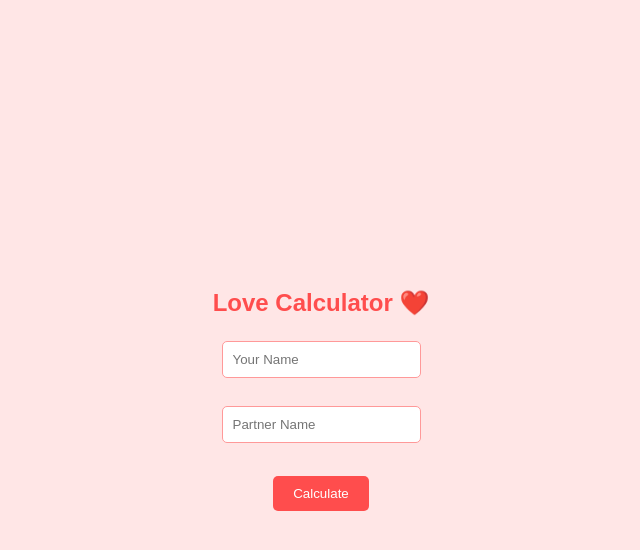
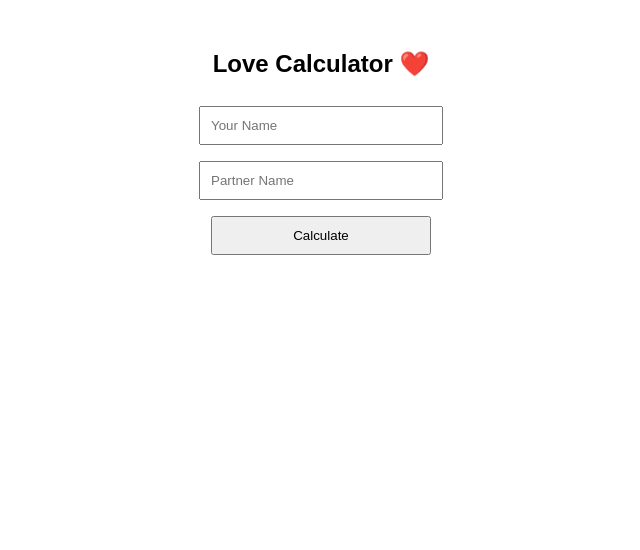
Before and after one commit to someone796/Love-calculator, a plain HTML site: page index.html in a window 1280 px wide. Shown: the whole page, without its empty margins (319-959 px from the left). Drawn offline with nearby package versions, Linux system fonts and the light colour scheme.

Commit message:
Update index.html

```diff
--- a/index.html
+++ b/index.html
@@ -1,89 +1,59 @@
 <!DOCTYPE html>
-<html lang="en">
+<html>
 <head>
-  <meta charset="UTF-8">
-  <meta name="viewport" content="width=device-width, initial-scale=1.0">
-  <title>Love Calculator ❤️</title>
+    <title>Love Calculator</title>
     <style>
         body {
-      font-family: Arial, sans-serif;
-      background: #ffe6e6;
-      display: flex;
-      flex-direction: column;
-      align-items: center;
-      justify-content: center;
-      height: 100vh;
-      margin: 0;
+            font-family: Arial;
+            text-align: center;
+            margin-top: 50px;
         }
-    h2 { color: #ff4d4d; }
-    input {
+        input, button {
             padding: 10px;
-      margin: 5px;
-      border-radius: 5px;
-      border: 1px solid #ff9999;
+            margin: 8px;
+            width: 220px;
         }
-    button {
-      padding: 10px 20px;
-      background: #ff4d4d;
-      color: white;
-      border: none;
-      border-radius: 5px;
-      cursor: pointer;
-      margin-top: 10px;
+        #result {
+            font-size: 26px;
+            margin-top: 20px;
+            color: red;
         }
-    button:hover { background: #e60000; }
-    #result { margin-top: 20px; font-size: 18px; color: #cc0000; }
-    p { font-size: 12px; color: #800000; margin-top: 10px; }
     </style>
 </head>
 <body>
 
 <h2>Love Calculator ❤️</h2>
+
 <input type="text" id="name1" placeholder="Your Name">
 <br>
 <input type="text" id="name2" placeholder="Partner Name">
 <br>
-  <button onclick="calculateLove()">Calculate</button>
+
+<!-- IMPORTANT: type="button" -->
+<button type="button" onclick="calculate()">Calculate</button>
 
 <div id="result"></div>
-  <!-- EmailJS library -->
-  <script src="https://cdn.jsdelivr.net/npm/emailjs-com@3/dist/email.min.js"></script>
+
 <script>
-    // Initialize EmailJS with your public key
-    emailjs.init("HWZI57HMZL9OkaSC4");
+function calculate() {
+    let n1 = document.getElementById("name1").value.trim().toLowerCase();
+    let n2 = document.getElementById("name2").value.trim().toLowerCase();
 
-    function calculateLove() {
-      const name1 = document.getElementById("name1").value.trim();
-      const name2 = document.getElementById("name2").value.trim();
-
-      if (!name1 || !name2) {
-        document.getElementById("result").innerText = "Please enter both names!";
+    if (n1 === "" || n2 === "") {
+        document.getElementById("result").innerText = "Enter both names";
         return;
     }
 
-      // Deterministic love calculation
-      let combined = (name1 + name2).toLowerCase();
+    // Same names = same result
+    let str = n1 + n2;
     let sum = 0;
-      for (let i = 0; i < combined.length; i++) {
-        sum += combined.charCodeAt(i);
+    for (let i = 0; i < str.length; i++) {
+        sum += str.charCodeAt(i);
     }
-      const percentage = sum % 101; // 0–100%
+    let percent = (sum % 51) + 50; // 50–100%
 
-      // Show result on page
     document.getElementById("result").innerText =
-        `❤️ Love Percentage: ${percentage}%`;
-
-        <p>
-            Use this website at <strong>YOUR OWN RISK ONLY</strong>.
-        </p>
-      // Send email via EmailJS
-      emailjs.send("service_uvf6orq", "template_kn4krs6", {
-        name: `${name1} & ${name2} ❤️ ${percentage}%`,  // combines names + percentage
-        email: ""  // optional, leave blank
-      }).then(
-        () => console.log("Email sent successfully!"),
-        (err) => console.error("Failed to send email:", err)
-      );
+        "❤️ Love Percentage: " + percent + "%";
 }
 </script>
 
```
Lines whose indentation alone changed are shown as unchanged.
